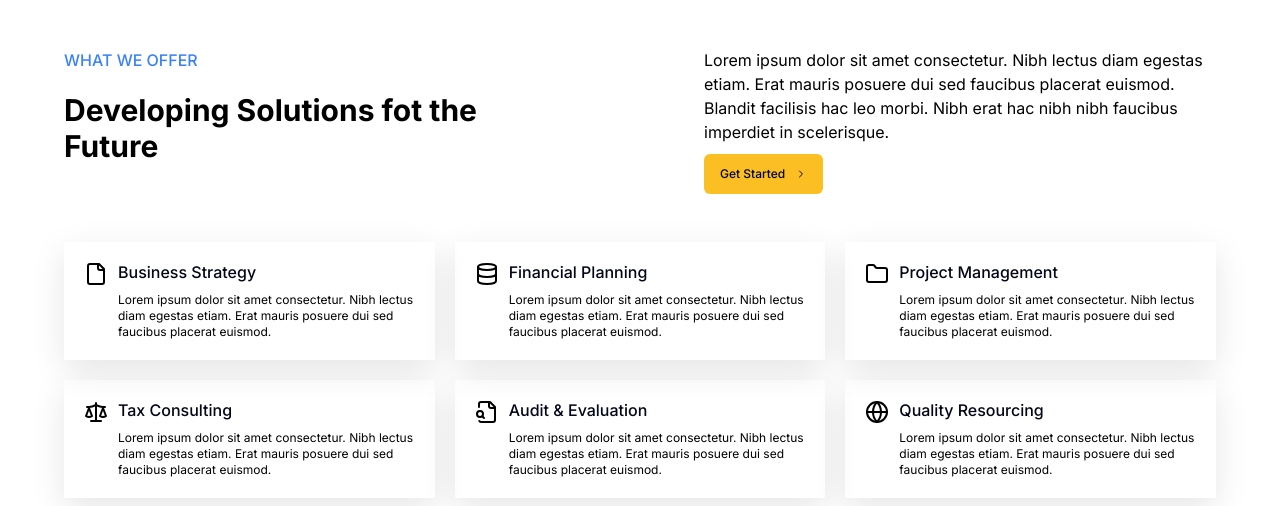
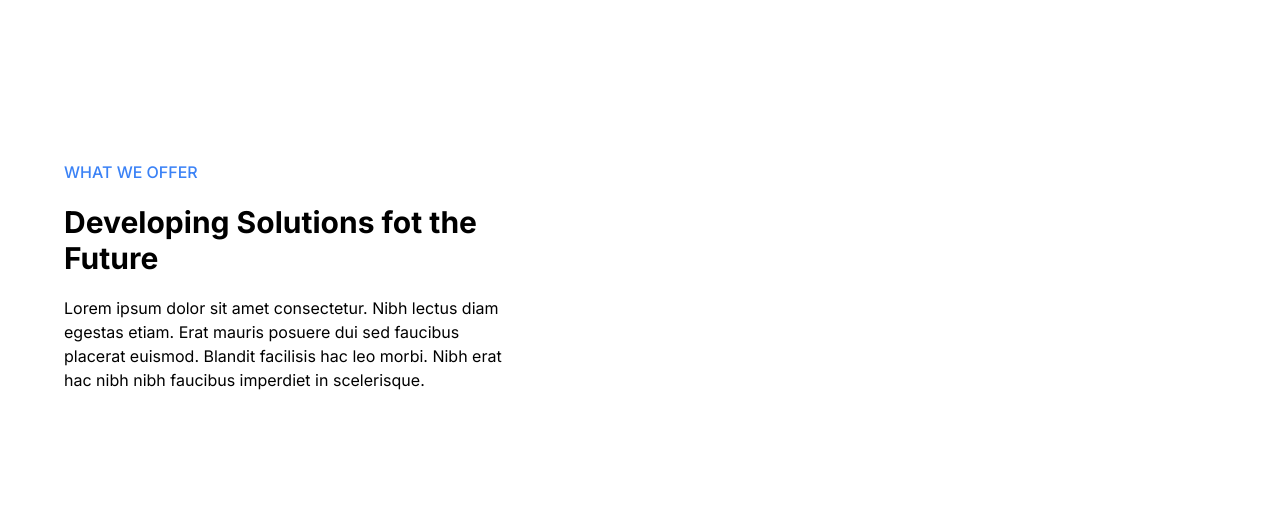
Before and after one commit to InfinityDevsHQ/software-house-next, a Next.js app: page / in a window 1280 px wide. Shown: the top 506 px of the page. Built offline with nearby package versions, Linux system fonts and the light colour scheme.

Commit message:
feat: about section

```diff
--- a/app/page.tsx
+++ b/app/page.tsx
@@ -1,4 +1,5 @@
 import Subscribe from "@/components/general/subscribe";
+import About from "@/components/homepage/about";
 import ContactUs from "@/components/homepage/contact-us";
 import Convince from "@/components/homepage/convince";
 import DevelopingSolutions from "@/components/homepage/developing-solutions";
@@ -7,6 +8,7 @@ import Services from "@/components/homepage/services";
 export default function Home() {
   return (
     <>
+      <About />
       <DevelopingSolutions />
       <Convince />
       <Services />
--- /dev/null
+++ b/components/homepage/about.tsx
@@ -0,0 +1,26 @@
+export default function About() {
+  return (
+    <section className="px-16 py-24">
+      <div className="flex">
+        <div className="py-16">
+          <header className="flex gap-5 justify-between">
+            <div className="flex flex-1 flex-col gap-5 max-w-md w-full">
+              <p className="uppercase text-primary-medium font-medium">
+                what we offer
+              </p>
+              <h2 className="text-3xl font-bold">
+                Developing Solutions fot the Future
+              </h2>
+              <p>
+                Lorem ipsum dolor sit amet consectetur. Nibh lectus diam egestas
+                etiam. Erat mauris posuere dui sed faucibus placerat euismod.
+                Blandit facilisis hac leo morbi. Nibh erat hac nibh nibh
+                faucibus imperdiet in scelerisque.
+              </p>
+            </div>
+          </header>
+        </div>
+      </div>
+    </section>
+  );
+}
```
